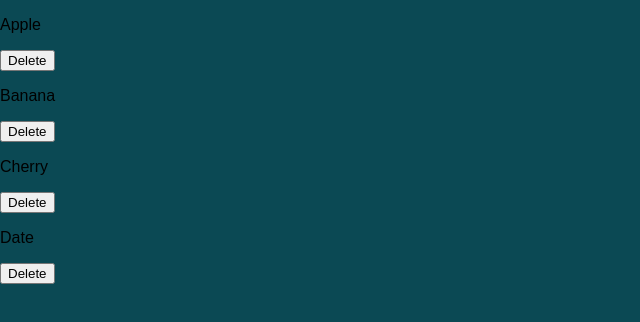
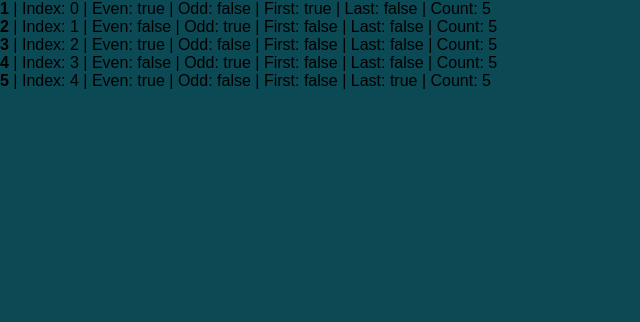
Before and after one commit to Rishab-RajHR/Angular-App, an Angular app: page / in a window 1280 px wide. Shown: the top 322 px of the page, without its empty margins (0-640 px from the left). Built offline with nearby package versions, Linux system fonts and the light colour scheme.

Commit message:
Contextual Variables

```diff
--- a/src/app/app.html
+++ b/src/app/app.html
@@ -1,17 +1,35 @@
-<!-- @for (item of items; track $index) {
-    <p>{{$index+1}}{{item}}</p>
+<!-- @for (item of items; track $index;
+let i = $index;
+let c = $count) {
+    <p>{{i+1}} -> {{item}}</p>
+    <p>Total Count: {{c}}</p>
+} -->
+
+<!--
+@for (item of items; track $index) {
+   @if($first){
+      <p>First Item: {{item}}</p>
+   } @else {
+      <p>{{item}}</p>
+   }
 } -->
 
 
-<!-- @for (u of users; track u.name) {
-   <div>
-      <h4>{{u.name}}</h4>
-      <p>Age: {{u.age}}</p>
-   </div>
+<!-- @for (item of items; track $index) {
+   <p [style.background]="$odd ? 'red' : 'yellow'">
+      {{item}}
+   </p>
 } -->
 
+@for (num of numbers; track $index) {
+    <div>
+        <strong>{{num}}</strong>
 
-@for (fruit of items; track $index; let i = $index){
-     <p>{{fruit}}</p>
-     <button (click)="removeItem(i)">Delete</button>
+        <span> | Index: {{$index}}</span>
+        <span> | Even: {{$even}}</span>
+        <span> | Odd: {{$odd}}</span>
+        <span> | First: {{$first}}</span>
+        <span> | Last: {{$last}}</span>
+        <span> | Count: {{$count}}</span>
+    </div>
 }
--- a/src/app/app.ts
+++ b/src/app/app.ts
@@ -9,15 +9,6 @@
 export class App {
   //  items = ['HTML','CSS','JavaScript', 'Angular'];
 
-  //  users = [
-  //    { name: 'Alex', age: 24 },
-  //    { name: 'John', age: 30 },
-  //    { name: 'Alice', age: 28 }
-  //  ];
+  numbers =[1,2,3,4,5];
 
-  items = ['Apple', 'Banana', 'Cherry', 'Date'];
-
-  removeItem(i: number) {
-    this.items.splice(i, 1);
-  }
 }
```
